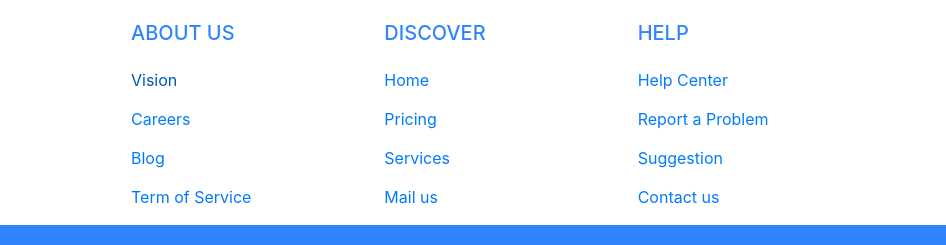
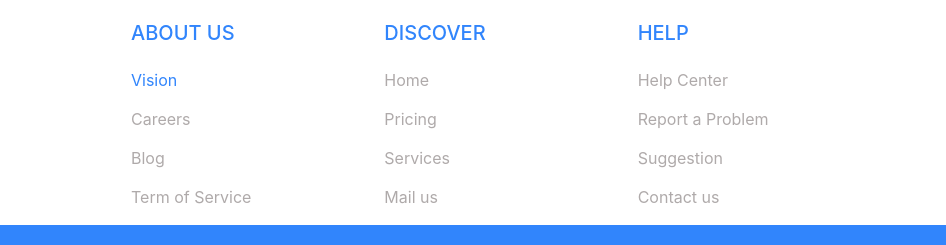
Before and after one commit to ahmedali63/CleaningProducts, a plain HTML site: page index.html in a window 1280 px wide. In both pictures the pointer is over the link "Vision". Shown: the part 4006-4251 px from the top of the page, 334-1280 px from the left. Drawn offline with nearby package versions, Linux system fonts and the light colour scheme; files whose address does not match are found by name.

Commit message:
update style.css
update the footer colors

```diff
--- a/css/style.css
+++ b/css/style.css
@@ -100,8 +100,11 @@ footer.page-footer .list-data ul li {
   padding-top: 15px;
 }
 footer.page-footer .list-data ul li a {
-	/* color: #afaaaa; */
+  color: #afaaaa;
   text-decoration: none;
+}
+footer.page-footer .list-data ul li a:hover {
+  color: #3185fc;
 }
 footer.page-footer .footer-copyright {
   color: white;
```
Lines whose indentation alone changed are shown as unchanged.
